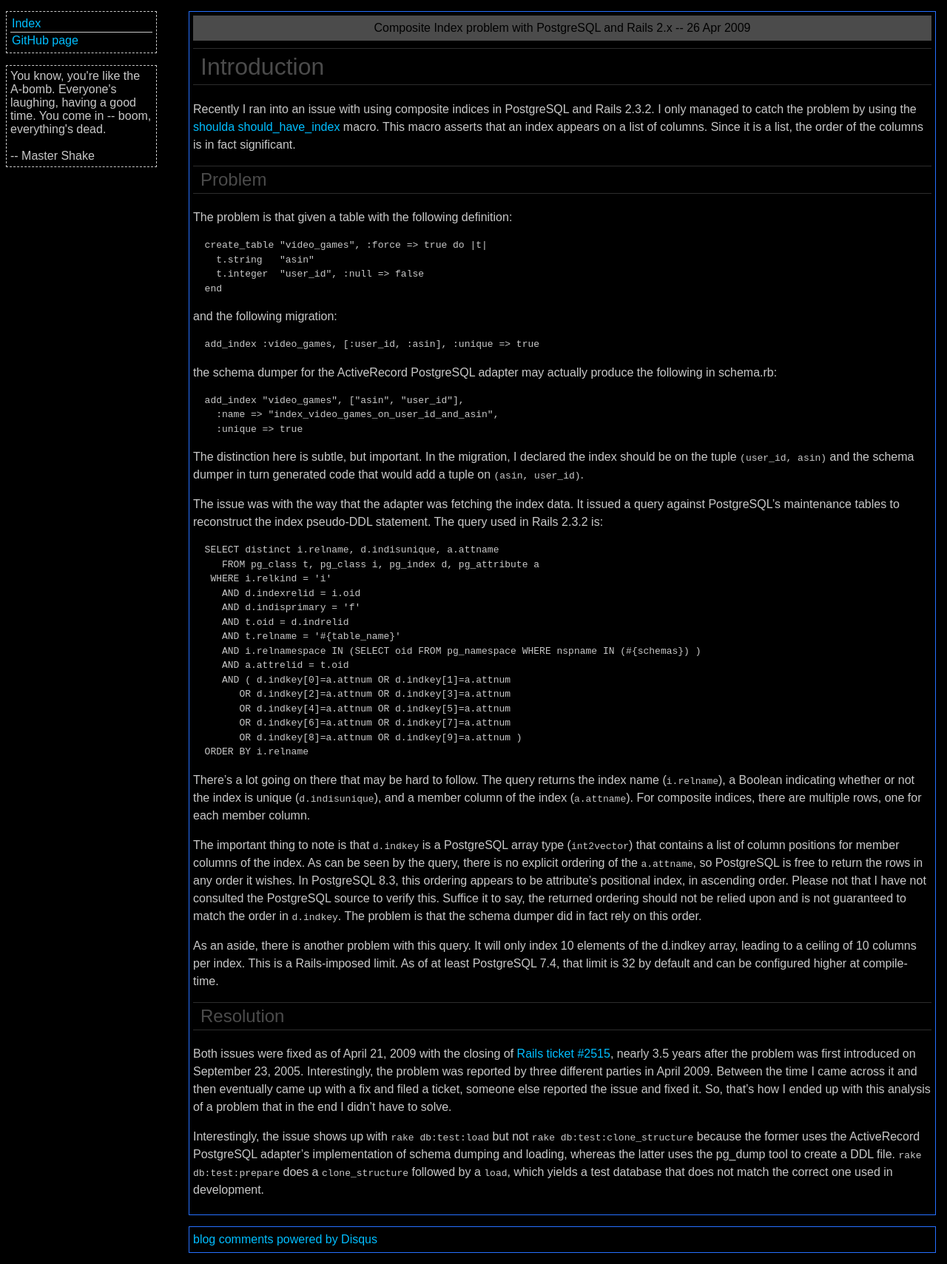
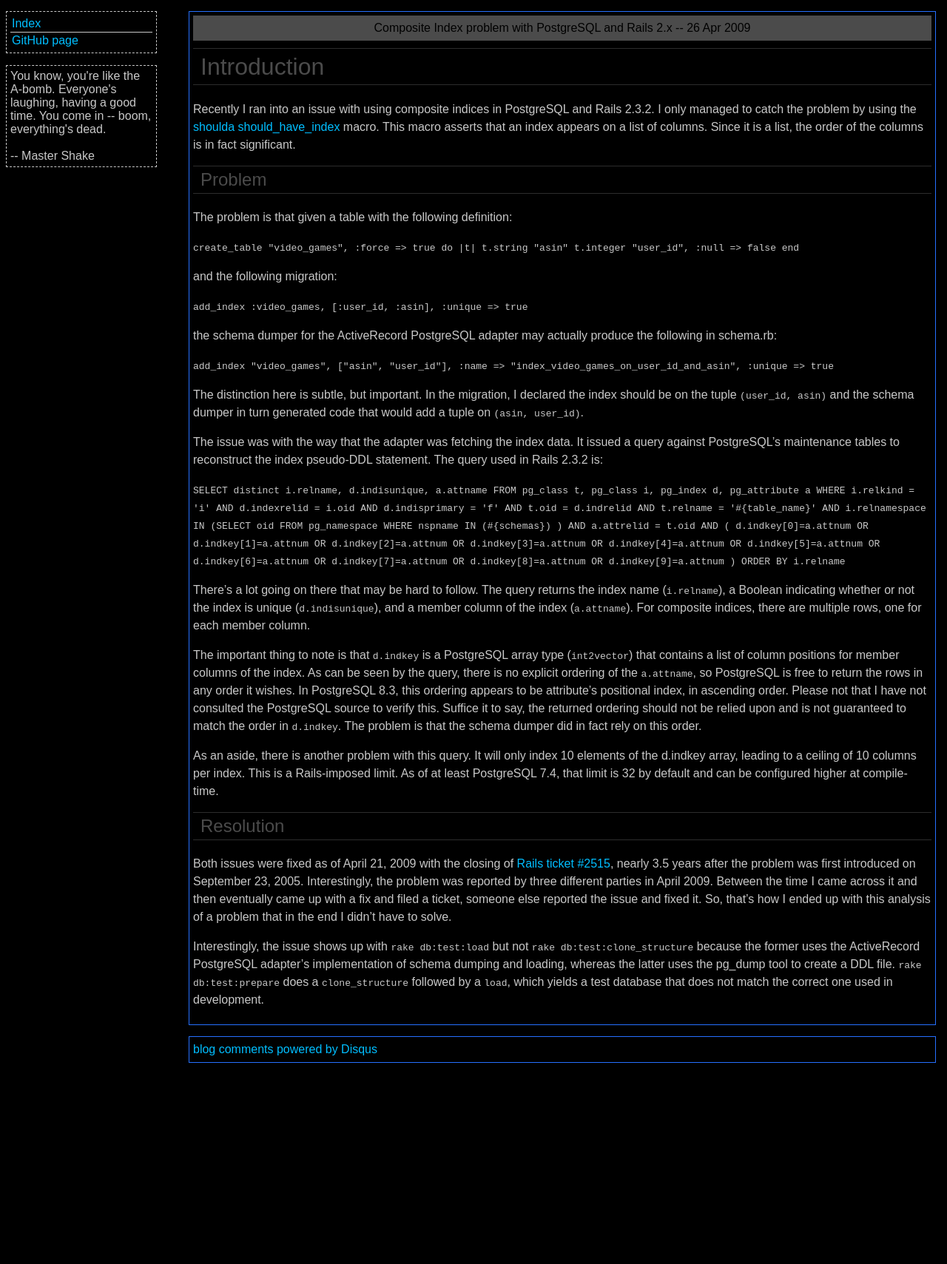
Before and after one commit to nirvdrum/nirvdrum.com, a Jekyll site: the page built from _posts/2009-04-26-composite-index-problem-with-postgresql-and-rails-2.x.markdown, in a window 1280 px wide. Shown: the whole page at 74% size. Built offline with Jekyll 4.4.1, drawn with Linux system fonts in a browser that asks for light colours; comment, search, counter and statistics services are not loaded; a style sheet for code colours, icons or effects is not loaded; after the commit the page ends 1452 px from its top, so only the background shows below that.

Commit message:
Going back to code tag.

```diff
--- a/_layouts/default.html
+++ b/_layouts/default.html
@@ -14,6 +14,7 @@
   <SCRIPT src='http://www.negativetwenty.net/syntaxhighlighter/scripts/shBrushSql.js' type='text/javascript'></SCRIPT>
   <SCRIPT src='http://www.negativetwenty.net/syntaxhighlighter/scripts/shBrushXml.js' type='text/javascript'></SCRIPT>
   <SCRIPT type='text/javascript'>
+    SyntaxHighlighter.config.tagName = 'code';
     SyntaxHighlighter.defaults['gutter'] = false;
     SyntaxHighlighter.all();
   </SCRIPT>
--- a/_posts/2009-04-26-composite-index-problem-with-postgresql-and-rails-2.x.markdown
+++ b/_posts/2009-04-26-composite-index-problem-with-postgresql-and-rails-2.x.markdown
@@ -16,33 +16,33 @@
 
 The problem is that given a table with the following definition:
 
-<pre class="brush:ruby">
+<code class="brush:ruby">
   create_table "video_games", :force => true do |t|
     t.string   "asin"
     t.integer  "user_id", :null => false
   end
-</pre>
+</code>
 
 and the following migration:
 
-<pre class="brush:ruby">
+<code class="brush:ruby">
   add_index :video_games, [:user_id, :asin], :unique => true
-</pre>
+</code>
 
 the schema dumper for the ActiveRecord PostgreSQL adapter may actually produce the following in schema.rb:
 
-<pre class="brush:ruby">
+<code class="brush:ruby">
   add_index "video_games", ["asin", "user_id"],
     :name => "index_video_games_on_user_id_and_asin",
     :unique => true
-</pre>
+</code>
 
 The distinction here is subtle, but important.  In the migration, I declared the index should be on the tuple ``(user_id, asin)`` and the schema dumper in turn generated code that would add a tuple on ``(asin, user_id)``.
 
 The issue was with the way that the adapter was fetching the index data.  It issued a query against PostgreSQL's
 maintenance tables to reconstruct the index pseudo-DDL statement.  The query used in Rails 2.3.2 is:
 
-<pre class="brush:sql">
+<code class="brush:sql">
   SELECT distinct i.relname, d.indisunique, a.attname
      FROM pg_class t, pg_class i, pg_index d, pg_attribute a
    WHERE i.relkind = 'i'
@@ -58,7 +58,7 @@
         OR d.indkey[6]=a.attnum OR d.indkey[7]=a.attnum
         OR d.indkey[8]=a.attnum OR d.indkey[9]=a.attnum )
   ORDER BY i.relname
-</pre>
+</code>
 
 There's a lot going on there that may be hard to follow.  The query returns the index name (``i.relname``),
 a Boolean indicating whether or not the index is unique (``d.indisunique``), and a member column of the index (``a.attname``).  For
```
